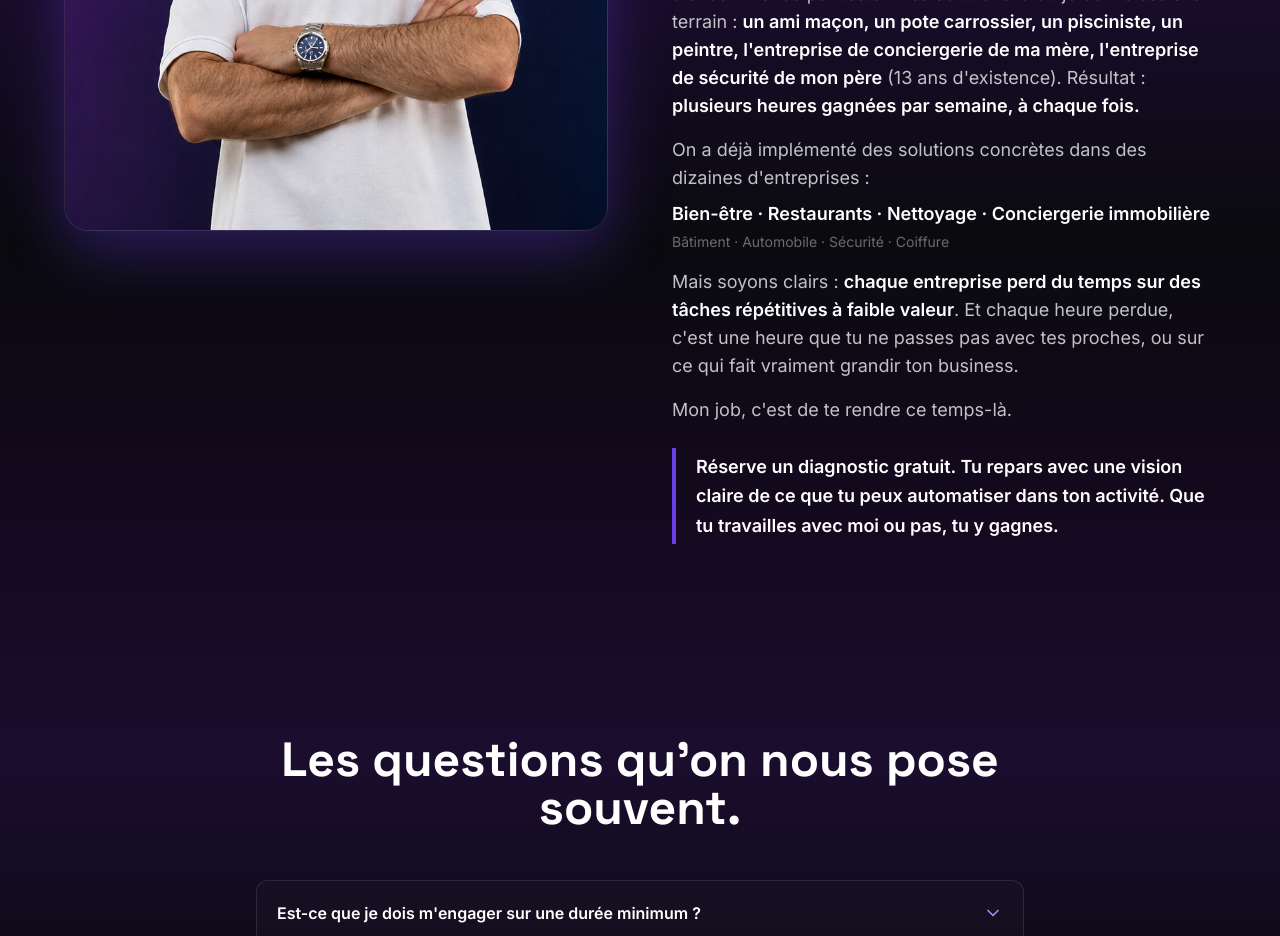
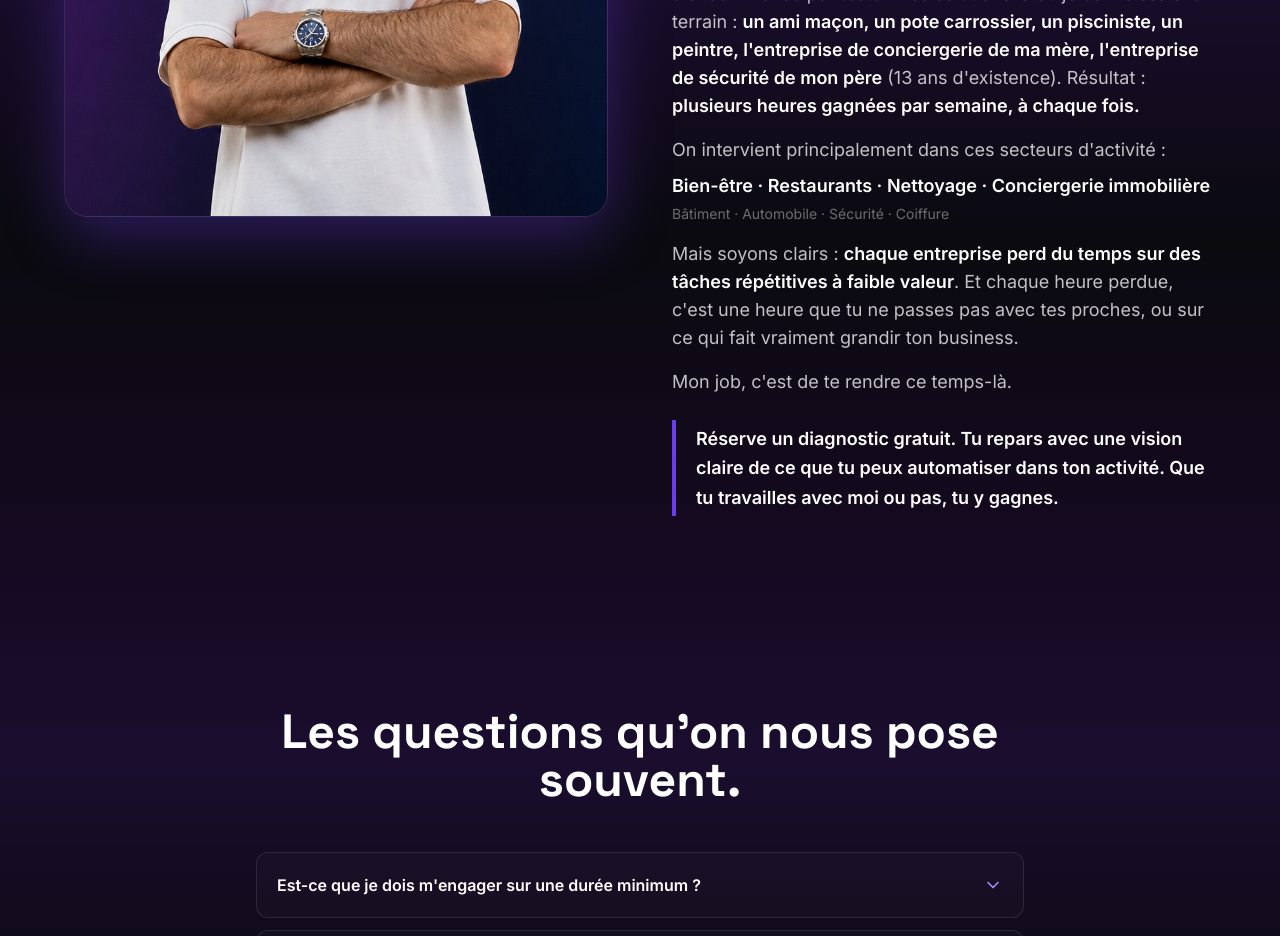
Before and after one commit to DigitalPulseAgency/SITE-AGENCE-definitif, a React (Vite) app: page / in a window 1280 px wide. Shown: the part 2960-3896 px from the top of the page. Built offline with nearby package versions, Linux system fonts and the light colour scheme.

Commit message:
bio: reformulation intro secteurs

```diff
--- a/src/components/Bio.jsx
+++ b/src/components/Bio.jsx
@@ -55,7 +55,7 @@ export default function Bio() {
               </p>
 
               <p className="mb-2">
-                On a déjà implémenté des solutions concrètes dans des dizaines d'entreprises :
+                On intervient principalement dans ces secteurs d'activité :
               </p>
               <p className="mb-1 font-semibold text-white">
                 Bien-être · Restaurants · Nettoyage · Conciergerie immobilière
```
